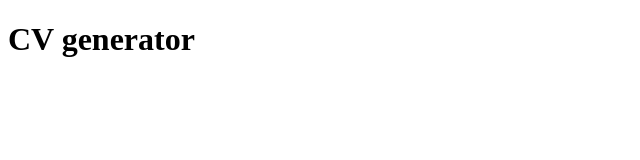
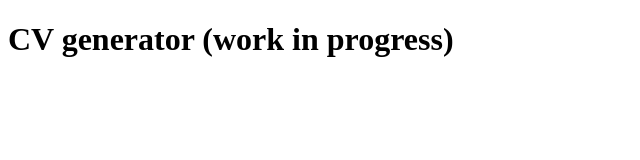
Before and after one commit to nuki-ve/cv-generator, an Astro site: page / in a window 1280 px wide. Shown: the whole page, without its empty margins (0-640 px from the left). Built offline with nearby package versions, Linux system fonts and the light colour scheme; Astro itself is replaced by a stand-in of ours.

Commit message:
testing gh pages deployment

```diff
--- a/src/pages/index.astro
+++ b/src/pages/index.astro
@@ -10,6 +10,6 @@
 		<title>CV generator - nukive</title>
 	</head>
 	<body>
-		<h1>CV generator</h1>
+		<h1>CV generator (work in progress)</h1>
 	</body>
 </html>
```
